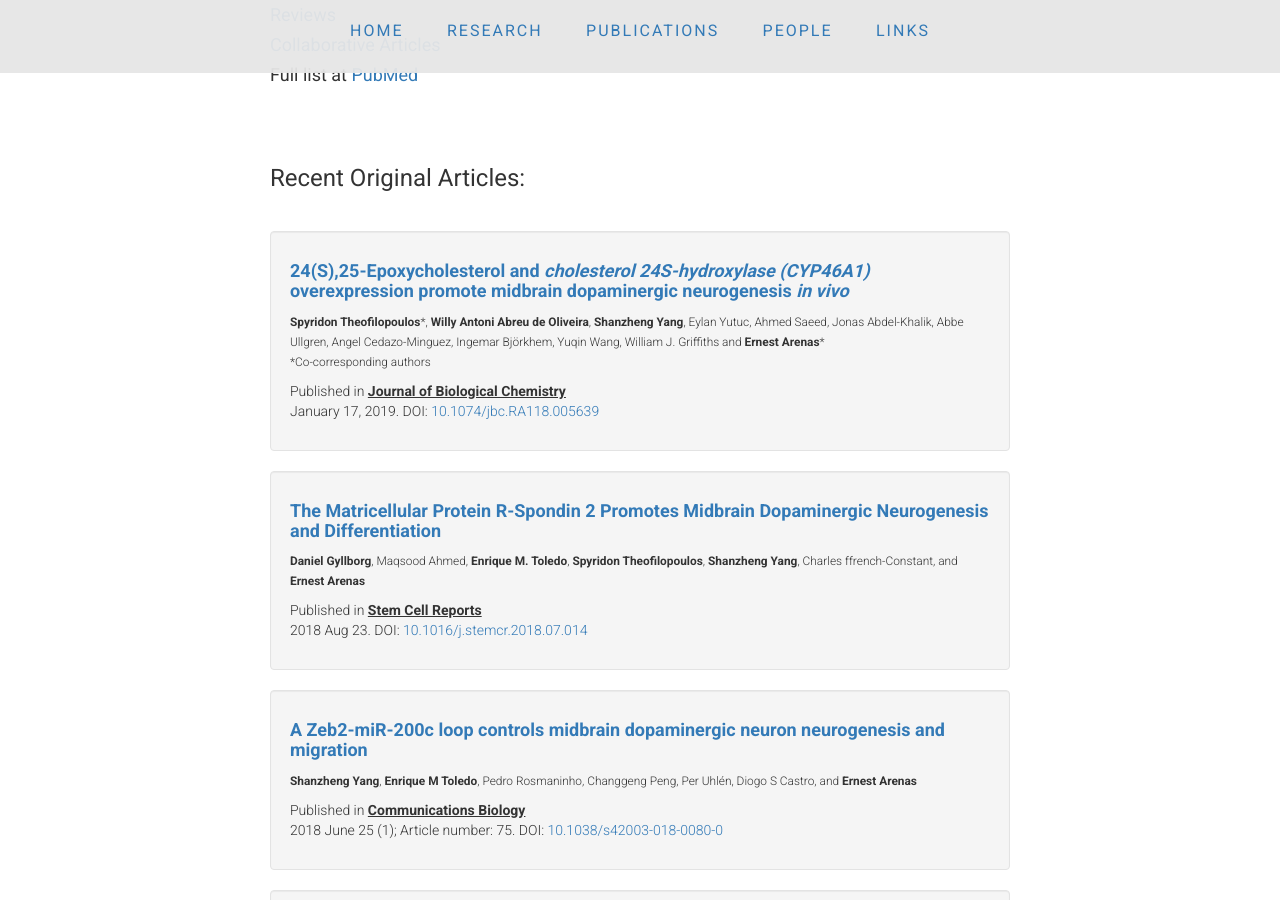
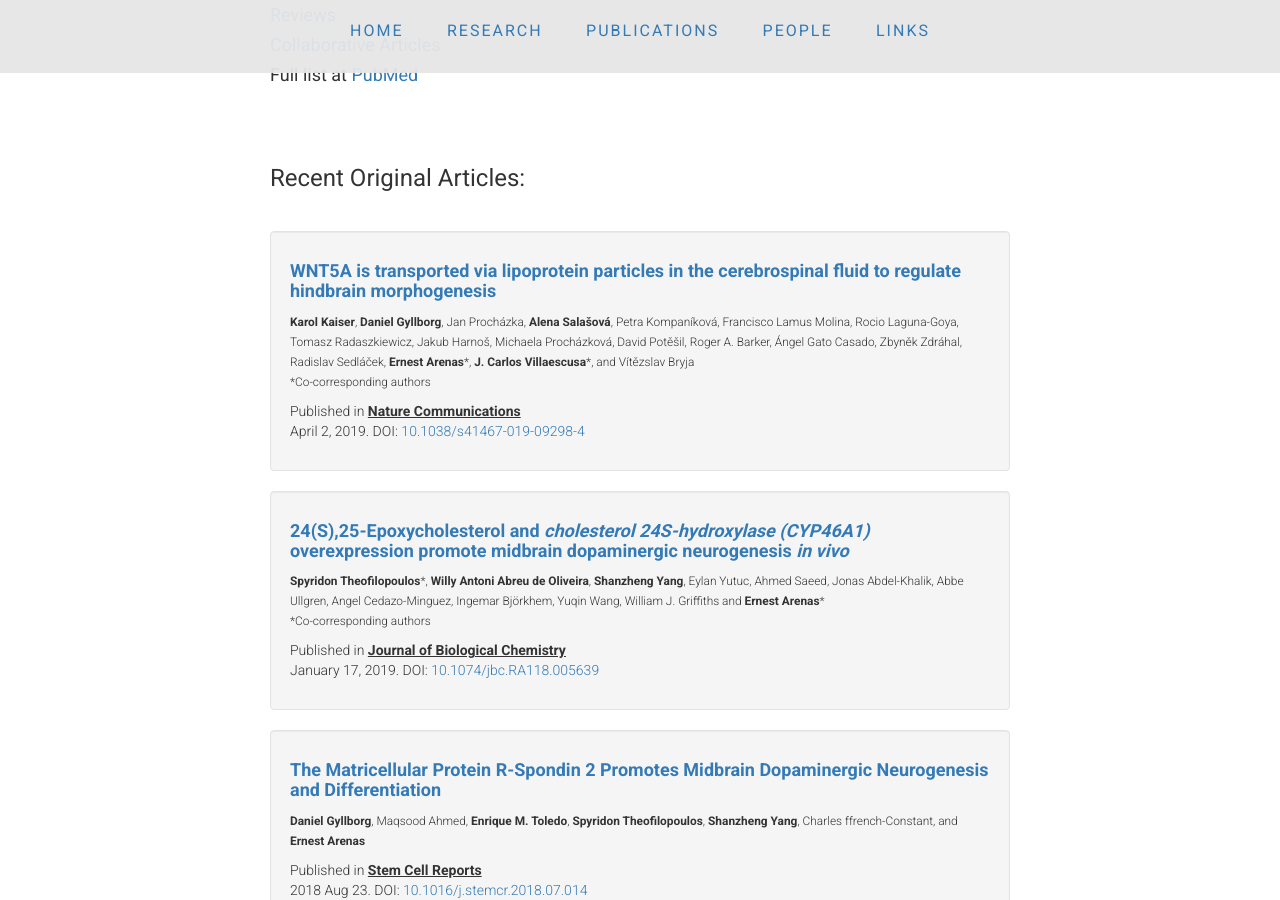
Before and after one commit to ArenasLab/arenaslab.github.io, a Jekyll site: the page publications/index.html, which Jekyll copies as it is, in a window 1280 px wide and 900 px high, scrolled down 450 px. Built offline with Jekyll 4.4.1, drawn with Linux system fonts in a browser that asks for light colours.

Commit message:
Update index.html

```diff
--- a/publications/index.html
+++ b/publications/index.html
@@ -89,6 +89,21 @@ ABOVE IS THE TEMPLATE TO ADD ADDITIONAL PUBLICATIONS -->
           <p>&nbsp;</p>
 
 <!-- START OF ORIGINAL ARTICLES -->
+
+	<div class="well">
+          <li class="media">
+            <div class="media-body">
+              <h4><b><a href="https://www.ncbi.nlm.nih.gov/pubmed/30940800" target="_blank">WNT5A is transported via lipoprotein particles in the cerebrospinal fluid to regulate hindbrain morphogenesis</a></b></h4>
+                <p></p>
+                <small><b>Karol Kaiser</b>, <b>Daniel Gyllborg</b>, Jan Procházka, <b>Alena Salašová</b>, Petra Kompaníková, Francisco Lamus Molina, Rocio Laguna-Goya, Tomasz Radaszkiewicz, Jakub Harnoš, Michaela Procházková, David Potěšil, Roger A. Barker, Ángel Gato Casado, Zbyněk Zdráhal, Radislav Sedláček, <b>Ernest Arenas</b>*, <b>J. Carlos Villaescusa</b>*, and Vítězslav Bryja</small>
+
+                <p><small>*Co-corresponding authors</small></p>
+                <p></p>
+                <p>Published in <strong><u>Nature Communications</u></strong><br>
+                  April 2, 2019. DOI: <a href="http://dx.doi.org/10.1038/s41467-019-09298-4" target="_blank">10.1038/s41467-019-09298-4</a></p>
+              </div>
+            </li>
+          </div>
 
 	<div class="well">
               <li class="media">
```
